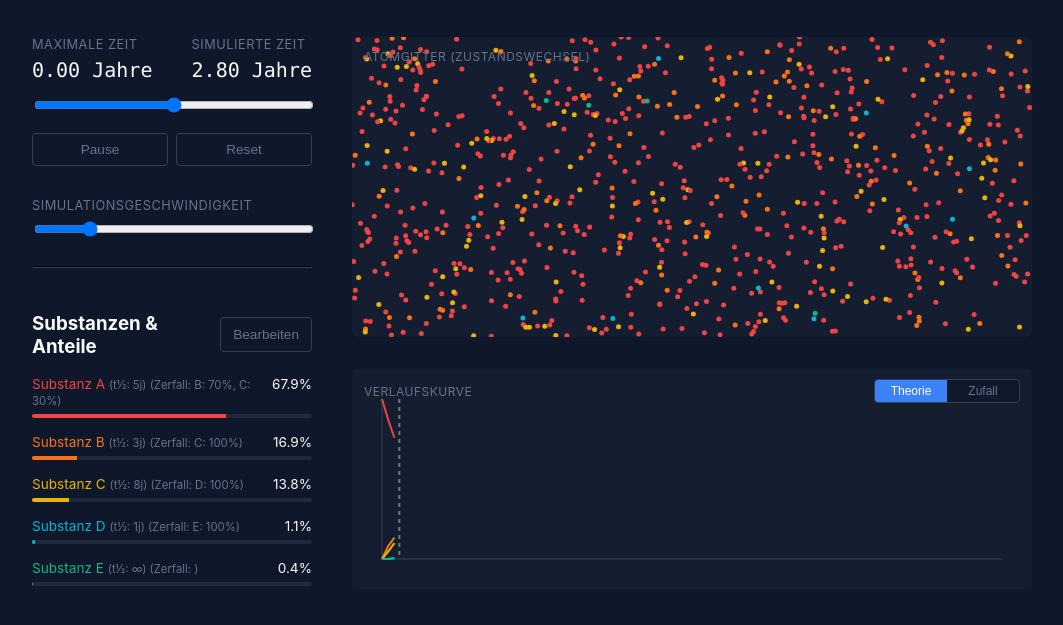
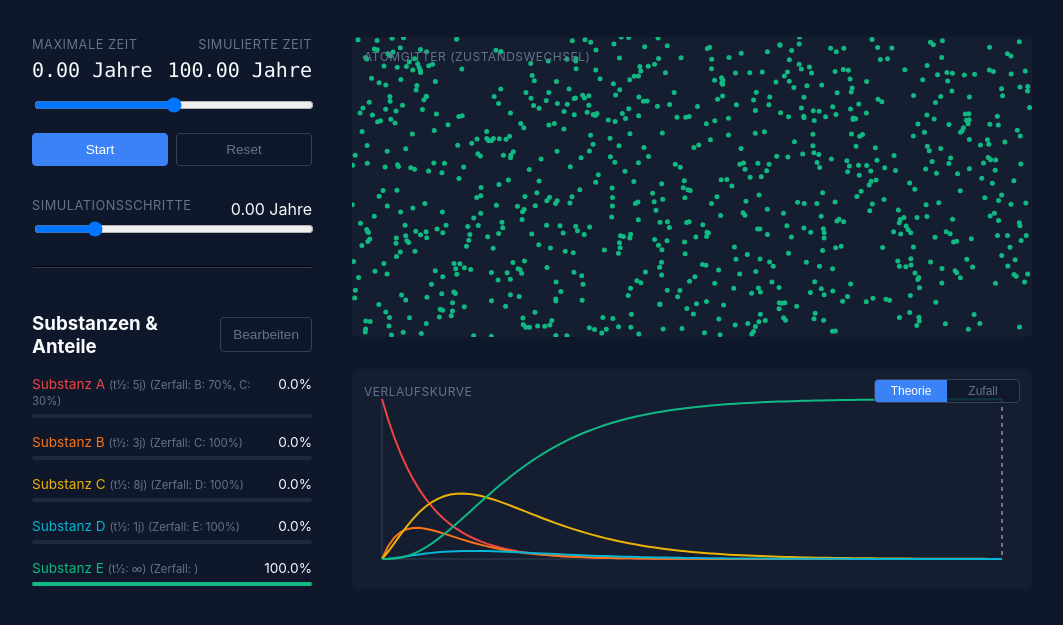
Before and after one commit to FelixderAndere/Radioactive-Decay-Visualisation-, a plain HTML site: page webapp/index.html in a window 1280 px wide. Both pictures are taken after a click on the button "Start". Shown: the part 97-722 px from the top of the page, without its empty margins (108-1171 px from the left). Drawn offline with Linux system fonts and the light colour scheme.

Commit message:
Change Simulation Speed to Step size and make it time independent / as fast as computed

```diff
--- a/webapp/index.html
+++ b/webapp/index.html
@@ -23,7 +23,7 @@
 
                 </div>
                 <div class="control-group">
-                    <label>Simulierte Zeit</label>
+                    <label style="text-align: end;">Simulierte Zeit</label>
                     <div class="time-display"><span id="years-val">0.00</span> Jahre</div>
                 </div>
             </div>
@@ -45,8 +45,11 @@
             </div>
 
             <div class="control-group">
-                <label for="speed-slider">Simulationsgeschwindigkeit</label>
-                <input type="range" id="speed-slider" min="0.1" max="5" step="0.1" value="1" style="width:100%">
+                <div style="display: flex;justify-content: space-between; align-items: center;">
+                    <label for="speed-slider">Simulationsschritte</label>
+                    <div><span id="years-step">0.00</span> Jahre</div>
+                </div>
+                <input type="range" id="speed-slider" min="0.01" max="5" step="0.1" value="1" style="width:100%">
             </div>
 
             <hr style="border-color: #334155; margin: 25px 0;">
--- a/webapp/script.js
+++ b/webapp/script.js
@@ -47,6 +47,7 @@ let lastTimestamp = 0;
 let latestValues = null;
 let graphMode = 'theoretical';
 let randomHistory = [];
+let simulationAccumulator = 0;
 
 const maxTimeSlider = document.getElementById('max-time-input');
 const yearsMaxSpan = document.getElementById('years-max');
@@ -246,33 +247,38 @@ function drawChart() {
 }
 
 // Haupt-Animationsloop
-function loop(timestamp) {
-    if(!lastTimestamp) lastTimestamp = timestamp;
-    const delta = (timestamp - lastTimestamp) / 1000; // in Sekunden
-    lastTimestamp = timestamp;
+function loop() {
 
-    if(isPlaying) {
-        const speed = parseFloat(speedSlider.value);
-        const stepYears = Math.min(delta * speed, maxTime - currentTime);
-        currentTime += stepYears;
+    if (isPlaying) {
 
-        if(currentTime >= maxTime) {
+        const stepYears = parseFloat(speedSlider.value);
+
+        if (currentTime < maxTime) {
+
+            const dt = Math.min(stepYears, maxTime - currentTime);
+
+            currentTime += dt;
+
+            latestValues = simulator.simulate(dt);
+
+            addRandomHistoryPoint(currentTime, latestValues);
+
+            updateStatsUI(latestValues);
+            drawParticles(latestValues);
+            drawChart();
+        }
+
+        if (currentTime >= maxTime) {
+
             currentTime = maxTime;
             isPlaying = false;
+
             btnPlay.innerText = "Start";
+            btnPlay.classList.add("primary");
         }
-
-        // Live-Simulation: einzelne Atome zerfallen mit Wahrscheinlichkeit statt exakt nach Erwartungswert.
-        const currentValues = simulator.simulate(stepYears);
-        latestValues = currentValues;
-        addRandomHistoryPoint(currentTime, currentValues);
-
-        updateStatsUI(currentValues);
-        drawParticles(currentValues);
-        drawChart();
     }
 
-    animationFrameId = requestAnimationFrame(loop);
+    requestAnimationFrame(loop);
 }
 
 // Resize Handlers für responsive Canvas-Auflösung
@@ -292,6 +298,7 @@ function resizeCanvases() {
 btnPlay.addEventListener('click', () => {
     if(currentTime >= maxTime) {
         currentTime = 0;
+        simulationAccumulator = 0;
         simulator.reset();
         latestValues = simulator.getValuesAtTime(0);
         resetRandomHistory(latestValues);
@@ -304,6 +311,7 @@ btnPlay.addEventListener('click', () => {
 btnReset.addEventListener('click', () => {
     isPlaying = false;
     currentTime = 0;
+    simulationAccumulator = 0;
     btnPlay.innerText = "Start";
     btnPlay.classList.add('primary');
     simulator.reset();
```
